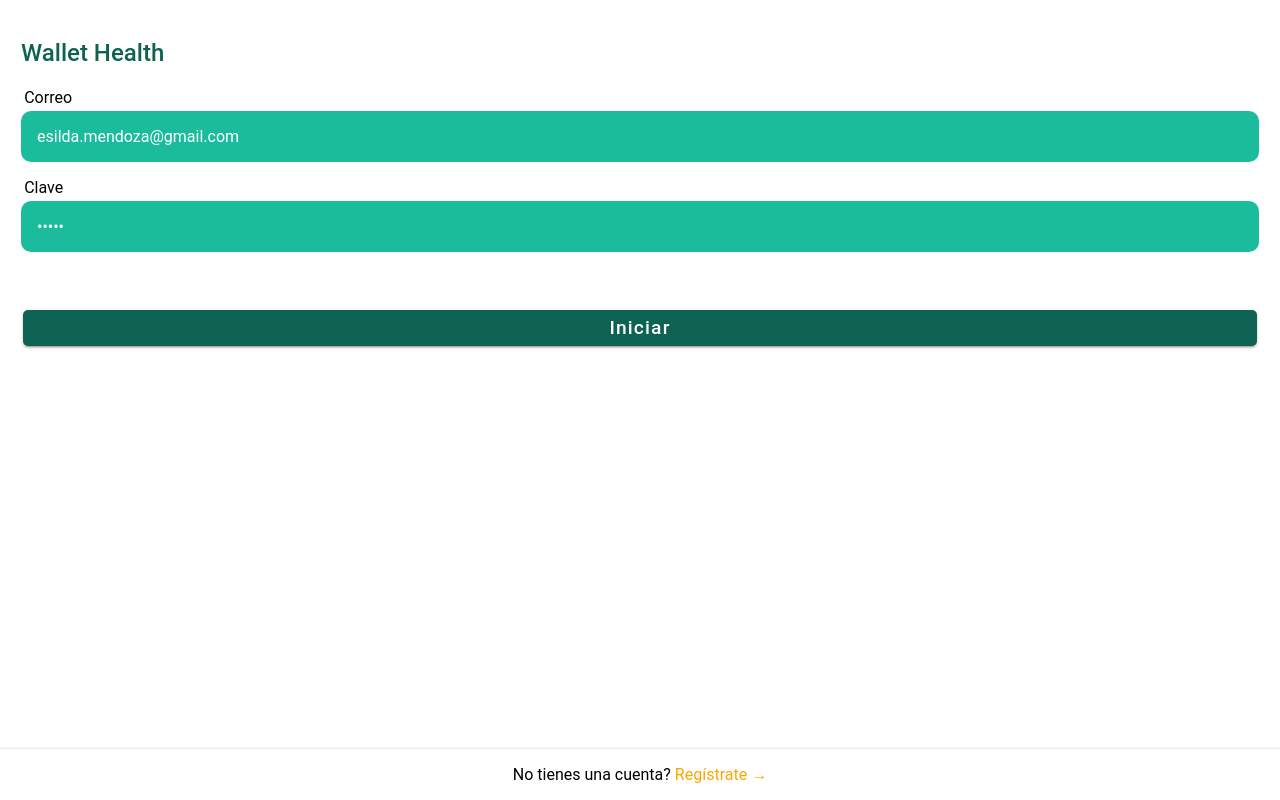
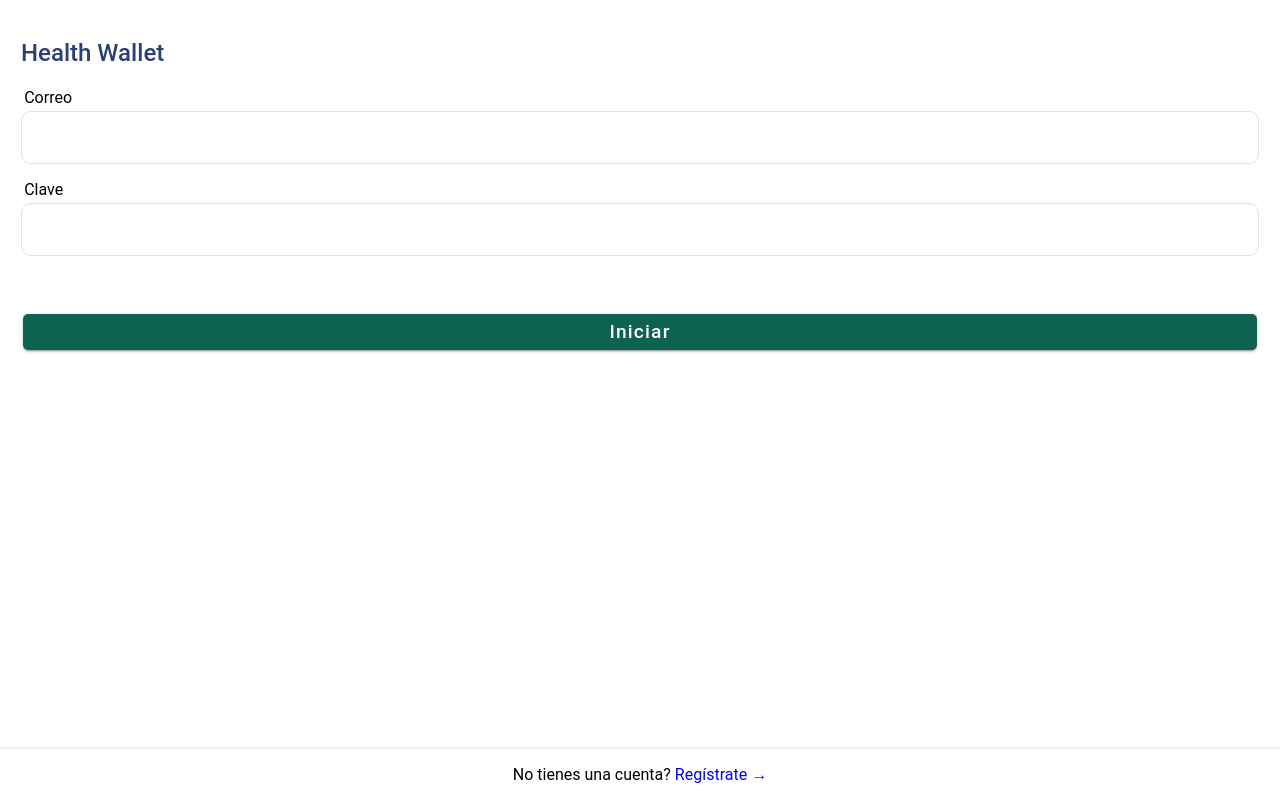
Before and after one commit to lismarymaxia/health-wallet, a React (Create React App) app: page /login in a window 1280 px wide. Built offline with nearby package versions, Linux system fonts and the light colour scheme.

Commit message:
cambios en estilos

```diff
--- a/public/index.html
+++ b/public/index.html
@@ -2,7 +2,7 @@
 <html lang="en">
   <head>
     <meta charset="utf-8" />
-    <title>Ionic App</title>
+    <title>Health Wallet</title>
 
     <base href="/" />
 
--- a/src/app.css
+++ b/src/app.css
@@ -22,14 +22,14 @@ ion-content {
 
 .fondo ion-item {
   margin: 0 auto;
-  background: #17a589;
-  --background: #17a589;
+  background: #0a6fb8;
+  --background: #0a6fb8;
   color: #ffffff;
 }
 
 /*-ACORDION----------------------------------------*/
 .acordion__fondo {
-  background: #17a589;
+  background: #0a6fb8;
 }
 
 .acordion__item__content {
@@ -57,9 +57,19 @@ ion-content {
   color: #444;
   display: inline;
   font-family: arial, sans-serif;
-  font-size: 1em;
+  font-size: 0.8em;
   line-height: 1em;
   margin-right: 8px;
   padding: 0;
   text-decoration: underline;
+  text-transform: initial;
 }
+
+.ion-activatable.ion-focusable ion-label{
+  color: #ffffff;
+}
+
+
+ion-accordion ion-item ion-icon {
+  color: #ffffff;
+}
--- a/src/components/button/button.tsx
+++ b/src/components/button/button.tsx
@@ -14,7 +14,7 @@ export const Action: React.FC<ContainerProps> = ({ message, link, text }) => (
         <IonRouterLink
           className="custom-link"
           routerLink={link}
-          style={{ color: "orange" }}
+          style={{ color: "blue" }}
         >
           {" "}
           {text} &rarr;
--- a/src/components/field/field.css
+++ b/src/components/field/field.css
@@ -16,13 +16,14 @@
 }
 
 .customInput {
-  --background: #1abc9c;
+  --background: #ffffff;
   --padding-bottom: 1rem;
   --color: white;
   --padding-top: 1rem;
   --padding-start: 1rem;
   --padding-end: 1rem;
   border-radius: 10px;
+  border: 1px solid #dfe1e5;
   margin-top: 0.25rem;
   transition: all 0.2s linear;
 }
--- a/src/components/header/header.tsx
+++ b/src/components/header/header.tsx
@@ -18,7 +18,7 @@ const Header: React.FC<{
         <IonToolbar>
           <IonTitle
             style={{
-              color: "#0e6251",
+              color: "#293f76",
               fontSize: "22px",
             }}
           >
--- a/src/pages/datos/editDatos.tsx
+++ b/src/pages/datos/editDatos.tsx
@@ -98,7 +98,7 @@ const EditDatos: React.FC = () => {
         <IonToolbar>
           <IonTitle
             style={{
-              color: "#0e6251",
+              color: "#293f76",
               fontSize: "22px",
             }}
           >
--- a/src/pages/home/home.tsx
+++ b/src/pages/home/home.tsx
@@ -92,7 +92,7 @@ const Home: React.FC = () => {
                     slot="end"
                     color="secondary"
                   >
-                    <b>{nombre}</b>
+                    {nombre}
                   </div>
                 </div>
                 <div className="acordion__item__content">
@@ -102,7 +102,7 @@ const Home: React.FC = () => {
                     slot="end"
                     color="secondary"
                   >
-                    <b>{cedula}</b>
+                    {cedula}
                   </div>
                 </div>
                 <div className="acordion__item__content">
@@ -112,7 +112,7 @@ const Home: React.FC = () => {
                     slot="end"
                     color="secondary"
                   >
-                    <b>{fechanacimiento}</b>
+                    {fechanacimiento}
                   </div>
                 </div>
                 <div className="acordion__item__content">
@@ -122,7 +122,7 @@ const Home: React.FC = () => {
                     slot="end"
                     color="secondary"
                   >
-                    <b>{sexo}</b>
+                    {sexo}
                   </div>
                 </div>
                 <div className="acordion__item__content">
@@ -132,7 +132,7 @@ const Home: React.FC = () => {
                     slot="end"
                     color="secondary"
                   >
-                    <b>{edad}</b>
+                    {edad}
                   </div>
                 </div>
                 <section className="full-width">
--- a/src/pages/login/login.tsx
+++ b/src/pages/login/login.tsx
@@ -70,11 +70,11 @@ const Login: React.FC = () => {
               size="12"
               className="headingText ion-text-start"
               style={{
-                color: "#0e6251",
+                color: "#293f76",
                 fontSize: "22px",
               }}
             >
-              <h2>Wallet Health</h2>
+              <h2>Health Wallet</h2>
             </IonCol>
           </IonRow>
           <IonRow>
@@ -116,7 +116,7 @@ const Login: React.FC = () => {
         <IonGrid className="ion-no-margin ion-no-padding">
           <Action
             message="No tienes una cuenta?"
-            text="Regístrate"
+            text=" Regístrate"
             link="/registro"
           />
         </IonGrid>
```
Also changed, not shown: 1 other file (tests, documents, lock files or other folders).
